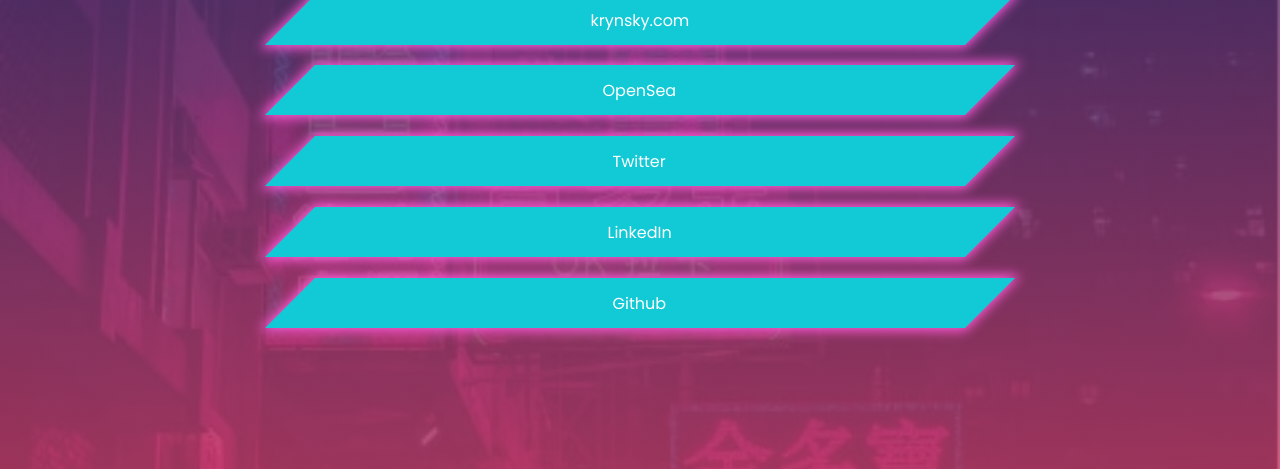
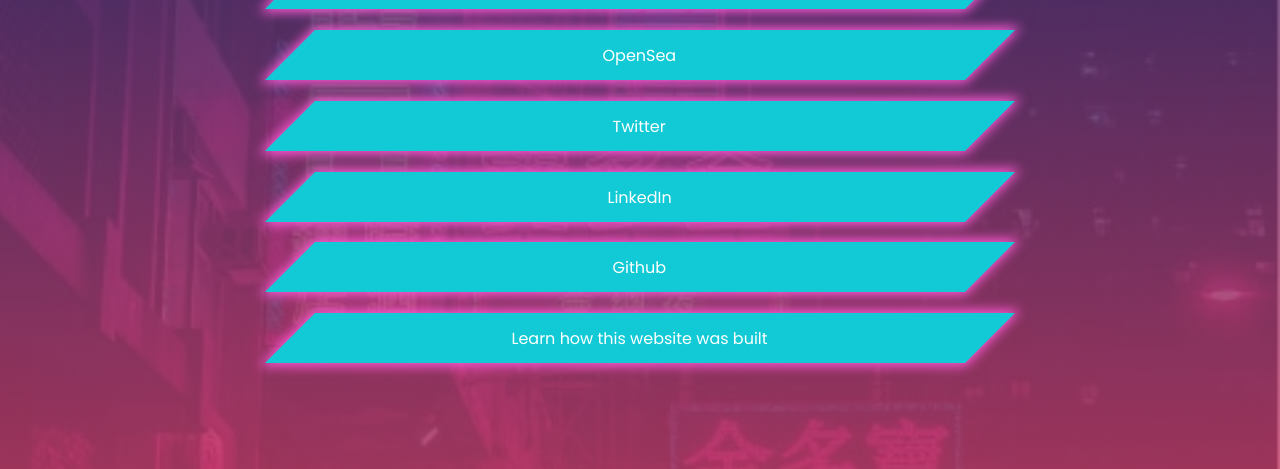
Before and after one commit to vrohlfs/vrohlfs.eth, a plain HTML site: page index.html in a window 1280 px wide. Shown: the part 331-800 px from the top of the page. Drawn offline with Linux system fonts and the light colour scheme.

Commit message:
Update index.html
Added link to article on how to build the site.

```diff
--- a/index.html
+++ b/index.html
@@ -53,7 +53,6 @@
             <span>LinkedIn</span>
           </div>
         </a>
-
         <!-- link ends here -->
 
         <!-- Links section begins here -->
@@ -65,6 +64,17 @@
           </div>
         </a>
         <!-- link ends here -->
+
+        <!-- Links section begins here -->
+      <div class="links-sec">
+        <!-- link starts here -->
+        <a href="https://krynsky.com/a-guide-for-how-to-build-and-host-a-eth-website-using-ipfs-on-ens" target="_blank">
+          <div class="link">
+            <span>Learn how this website was built</span>
+          </div>
+        </a>
+        <!-- link ends here -->
+
       </div>
       <!-- Links section ends here -->
     </main>
```
